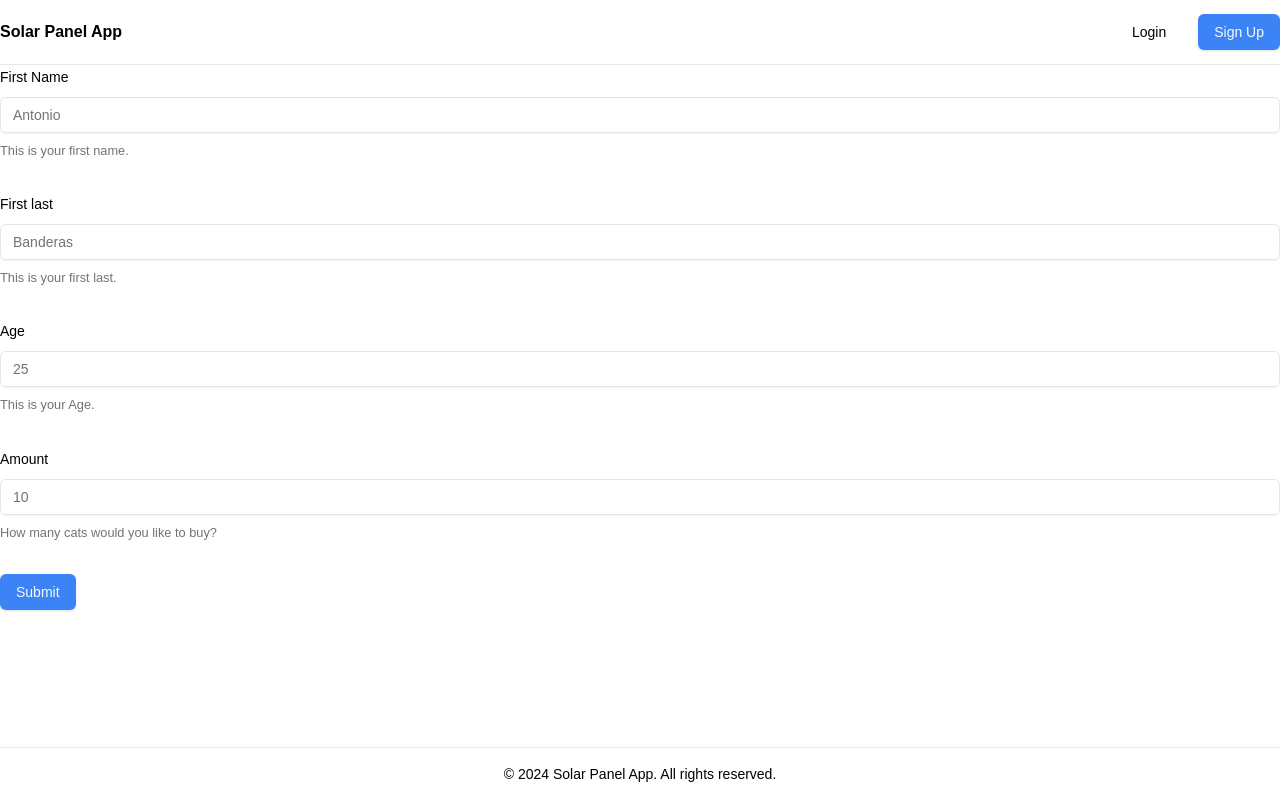
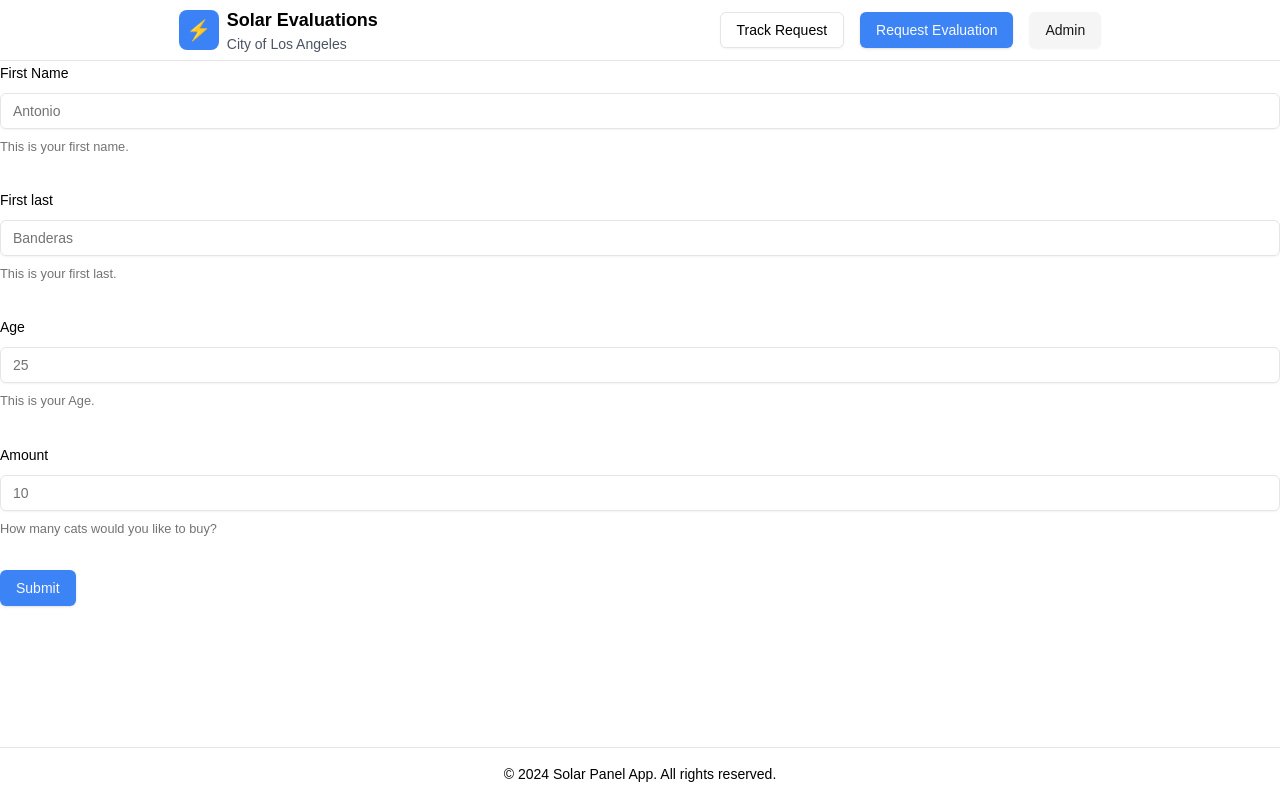
Before and after one commit to chingu-voyages/v52-tier3-team-33, a Next.js app in the folder solar-panel/: page /public/adopt in a window 1280 px wide. Built offline with nearby package versions, Linux system fonts and the light colour scheme.

Commit message:
Add header elements

```diff
--- a/solar-panel/src/components/layout/header.tsx
+++ b/solar-panel/src/components/layout/header.tsx
@@ -7,17 +7,24 @@ import { Button } from "@/components/ui/button";
 export default function Header(): React.ReactNode {
   return (
     <header className="border-b">
-      <div className="container flex h-16 items-center justify-between">
-        <Link href="/" className="font-bold">
-          Solar Panel App
+      <div className="navigation-container container">
+        <Link href="/" className="nav-logo">
+          <div className="nav-logo-icon">⚡</div>
+          <div className="nav-logo-text">
+            <h1>Solar Evaluations</h1>
+            <h2>City of Los Angeles</h2>
+          </div>
         </Link>
 
         <nav className="flex gap-4">
           <Link href="/auth/login/user">
-            <Button variant="ghost">Login</Button>
+            <Button variant="outline">Track Request</Button>
+          </Link>
+          <Link href="/auth/login/user">
+            <Button variant="default">Request Evaluation</Button>
           </Link>
           <Link href="/auth/register/user">
-            <Button>Sign Up</Button>
+            <Button variant="secondary">Admin</Button>
           </Link>
         </nav>
       </div>
--- a/solar-panel/src/components/ui/button.tsx
+++ b/solar-panel/src/components/ui/button.tsx
@@ -5,7 +5,7 @@ import { cva, type VariantProps } from "class-variance-authority";
 import { cn } from "@/utils/lib/utils";
 
 const buttonVariants = cva(
-  "inline-flex items-center justify-center gap-2 rounded-md text-sm font-medium transition-colors focus-visible:outline-none focus-visible:ring-1 focus-visible:ring-ring disabled:pointer-events-none disabled:opacity-50",
+  "focus-visible:ring-ring inline-flex items-center justify-center gap-2 rounded-md text-sm font-medium transition-colors focus-visible:outline-none focus-visible:ring-1 disabled:pointer-events-none disabled:opacity-50",
   {
     variants: {
       variant: {
@@ -14,7 +14,7 @@ const buttonVariants = cva(
         destructive:
           "bg-destructive text-destructive-foreground hover:bg-destructive/90 shadow-sm",
         outline:
-          "border border-input bg-background hover:bg-accent hover:text-accent-foreground shadow-sm",
+          "border-input bg-background hover:bg-accent hover:text-accent-foreground border shadow-sm",
         secondary:
           "bg-secondary text-secondary-foreground hover:bg-secondary/80 shadow-sm",
         ghost: "hover:bg-accent hover:text-accent-foreground",
```
